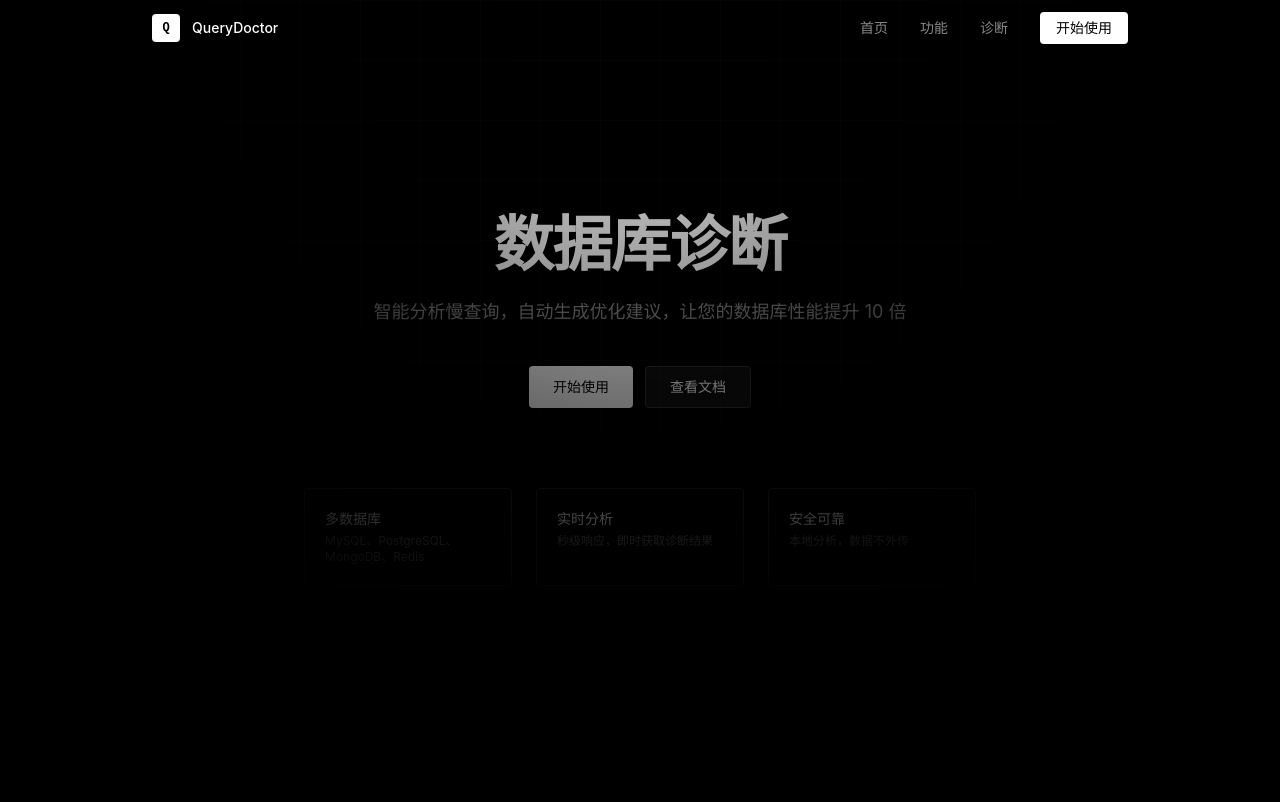
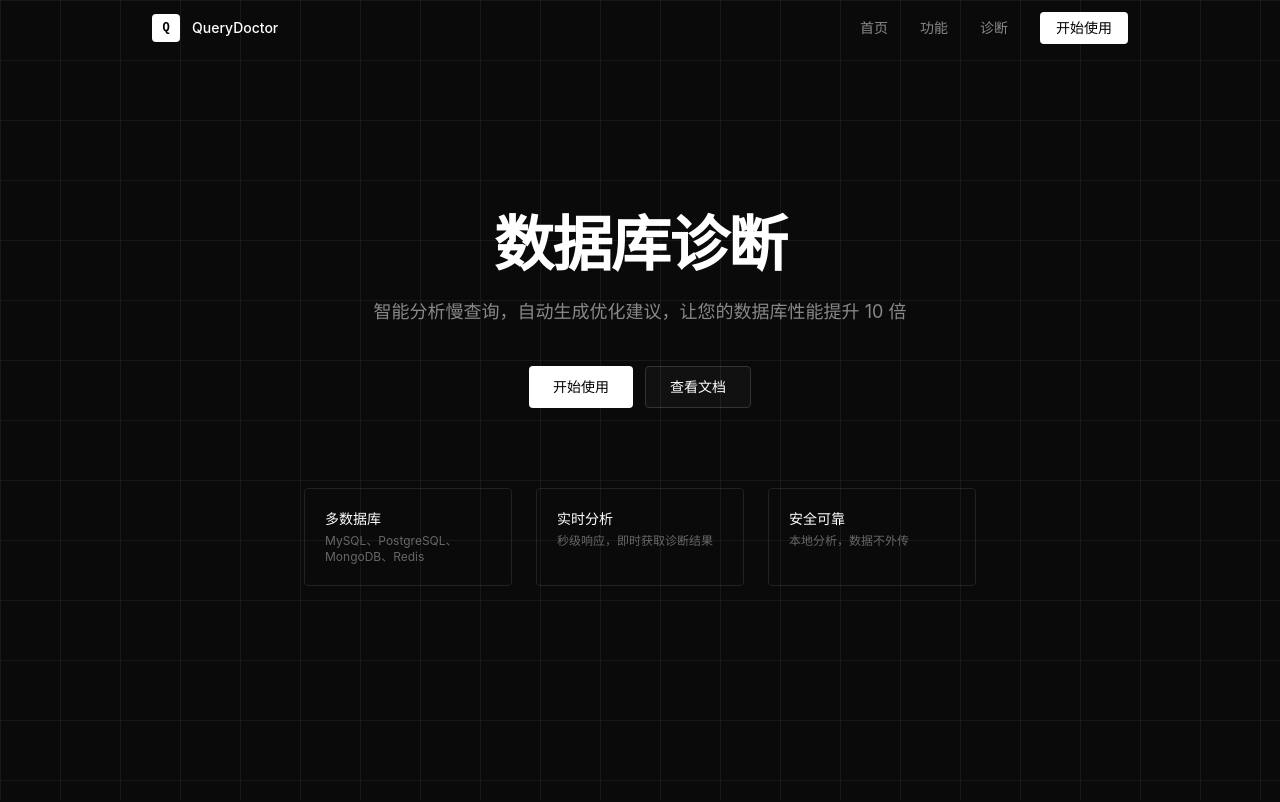
Before and after one commit to ANRlm/QueryDoctor, a React (Vite) app in the folder frontend/: page / in a window 1280 px wide. Shown: the top 802 px of the page. Built offline with nearby package versions, Linux system fonts and the light colour scheme.

Commit message:
fix(frontend): improve grid visibility and reduce darkness

```diff
--- a/frontend/src/components/Layout/Layout.tsx
+++ b/frontend/src/components/Layout/Layout.tsx
@@ -7,21 +7,15 @@ interface LayoutProps {
 
 export function Layout({ children }: LayoutProps) {
   return (
-    <div className="min-h-screen bg-black text-white relative overflow-hidden">
+    <div className="min-h-screen bg-[#0a0a0a] text-white relative">
       <div
         className="fixed inset-0 pointer-events-none"
         style={{
           backgroundImage: `
-            linear-gradient(rgba(255,255,255,0.02) 1px, transparent 1px),
-            linear-gradient(90deg, rgba(255,255,255,0.02) 1px, transparent 1px)
+            linear-gradient(rgba(255,255,255,0.06) 1px, transparent 1px),
+            linear-gradient(90deg, rgba(255,255,255,0.06) 1px, transparent 1px)
           `,
           backgroundSize: '60px 60px',
-        }}
-      />
-      <div
-        className="fixed inset-0 pointer-events-none"
-        style={{
-          background: 'radial-gradient(circle at 50% 0%, rgba(0,0,0,0) 0%, #000 70%)',
         }}
       />
       <Navigation />
```
